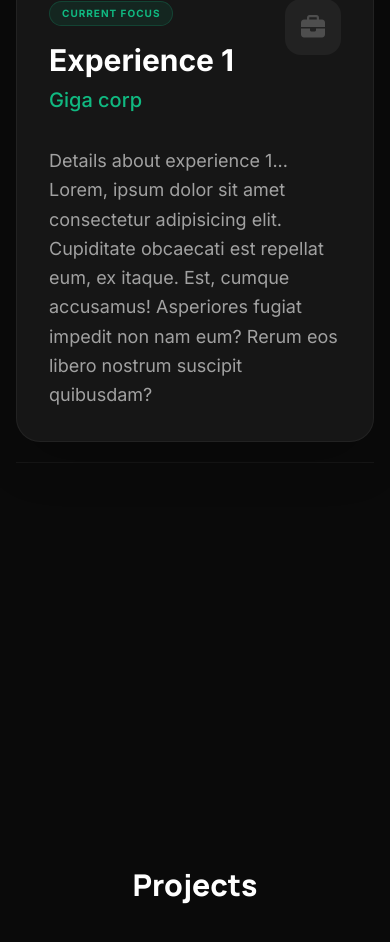
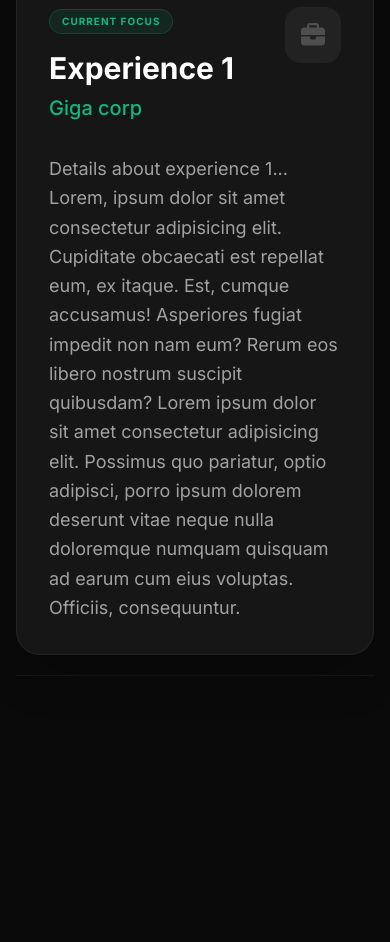
Before and after one commit to gigasandwich/giga-portfolio, a Next.js app: page / in a window 390 px wide. Shown: the part 3641-4583 px from the top of the page. Built offline with nearby package versions, Linux system fonts and the light colour scheme.

Commit message:
Apply better styles for the experience section

```diff
--- a/src/app/globals.css
+++ b/src/app/globals.css
@@ -54,3 +54,19 @@ body {
 ::-webkit-scrollbar-thumb:hover {
   background: #555;
 }
+
+/* For the timeline */
+.thin-scrollbar::-webkit-scrollbar {
+  width: 4px;
+  height: 4px;
+}
+.thin-scrollbar::-webkit-scrollbar-track {
+  background: transparent;
+}
+.thin-scrollbar::-webkit-scrollbar-thumb {
+  background: rgba(255,255,255,0.12);
+  border-radius: 999px;
+}
+.thin-scrollbar::-webkit-scrollbar-thumb:hover {
+  background: rgba(255,255,255,0.16);
+}
--- a/src/app/page.tsx
+++ b/src/app/page.tsx
@@ -34,7 +34,7 @@ export default function Home() {
           </section>
 
           {/* Section: Experience */}
-          <section id="experience" className="min-h-screen border-b border-white/5 py-5">
+          <section id="experience" className="min-h-[75vh] border-b border-white/5 py-5">
             <Experience />
           </section>
 
--- a/src/data/experience/Main.tsx
+++ b/src/data/experience/Main.tsx
@@ -18,7 +18,10 @@ for (let i = 0; i < 20; i++) {
         start: new Date(2026, i, 1),
         end: i % 3 === 0 ? null : new Date(2026, i + 1, 1),
         icon: "fa-briefcase",
-        description: <p>Details about experience {i + 1}... Lorem, ipsum dolor sit amet consectetur adipisicing elit. Cupiditate obcaecati est repellat eum, ex itaque. Est, cumque accusamus! Asperiores fugiat impedit non nam eum? Rerum eos libero nostrum suscipit quibusdam?</p>
+        description: <p>
+            Details about experience {i + 1}... Lorem, ipsum dolor sit amet consectetur adipisicing elit. Cupiditate obcaecati est repellat eum, ex itaque. Est, cumque accusamus! Asperiores fugiat impedit non nam eum? Rerum eos libero nostrum suscipit quibusdam?
+            Lorem ipsum dolor sit amet consectetur adipisicing elit. Possimus quo pariatur, optio adipisci, porro ipsum dolorem deserunt vitae neque nulla doloremque numquam quisquam ad earum cum eius voluptas. Officiis, consequuntur.
+            </p>
     });
 }
 
--- a/src/sections/Experience.tsx
+++ b/src/sections/Experience.tsx
@@ -13,12 +13,12 @@ export default function Experience() {
                 <p className="text-primary">involvement</p>
             </Title>
 
-            <div className="grid grid-cols-1 lg:grid-cols-3 gap-8 items-start">
+            <div className="grid grid-cols-1 lg:grid-cols-3 pt-2 gap-8 items-start">
                 <div className="col-span-1 relative">
                     {/* Vertical line */}
-                    <div className="hidden lg:block absolute left-[15px] top-2 bottom-2 w-px bg-white/10" />
+                    <div className="hidden lg:block absolute left-[15px] top-6 bottom-6 w-px bg-white/10" />
 
-                    <div className="flex flex-col gap-10">
+                    <div className="flex flex-col gap-10 lg:max-h-[720px] lg:overflow-y-auto lg:pr-3 thin-scrollbar">
                         {experienceData.map((item, i) => {
                             const startLabel = item.start.toLocaleString(undefined, { month: "short", year: 'numeric' });
                             const endLabel = item.end ? item.end.toLocaleString(undefined, { month: "short", year: 'numeric' }) : 'PRESENT';
@@ -73,7 +73,7 @@ export default function Experience() {
                         )}
                     </div>
 
-                    <div className="text-white/60 text-lg leading-relaxed space-y-4">
+                    <div className="text-white/60 text-lg leading-relaxed space-y-4 lg:max-h-[520px] lg:overflow-y-auto lg:pr-3 thin-scrollbar">
                         {current.description}
                     </div>
                 </div>
```
